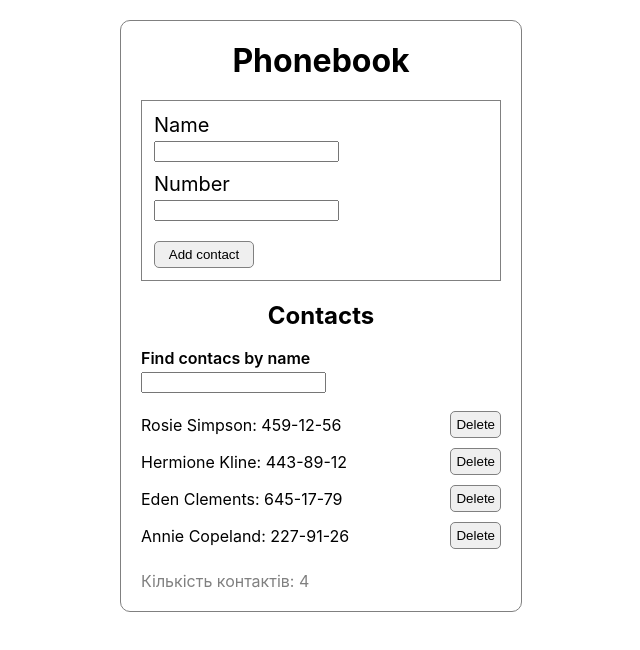
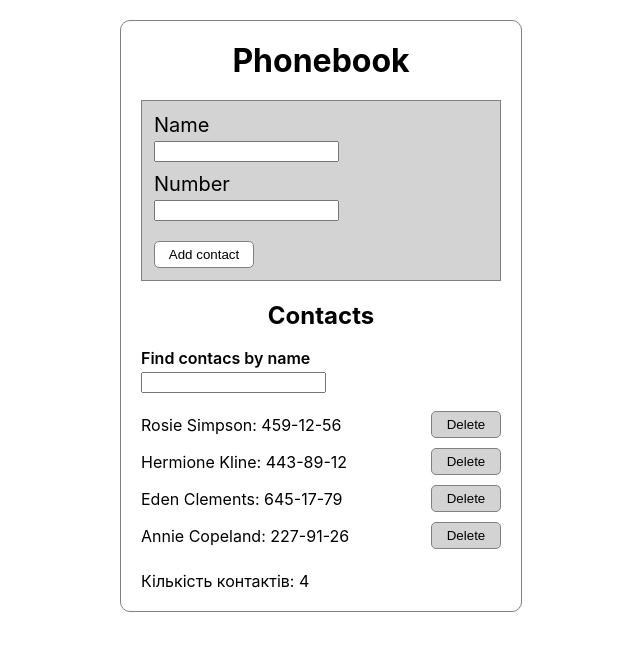
Before and after one commit to Larysa86/goit-react-hw-02-phonebook, a React (Create React App) app: page / in a window 1280 px wide. Shown: the top 650 px of the page, without its empty margins (319-959 px from the left). Built offline with nearby package versions, Linux system fonts and the light colour scheme.

Commit message:
add changes

```diff
--- a/src/components/App.module.css
+++ b/src/components/App.module.css
@@ -6,6 +6,7 @@
     padding: 20px;
     border-radius: 10px;
     border: 1px solid gray;
+
 }
 
 .title {
--- a/src/components/ContactForm/ContactForm.module.css
+++ b/src/components/ContactForm/ContactForm.module.css
@@ -4,6 +4,7 @@
     padding: 12px;
     border: 1px solid gray;
     margin: 20px 0;
+    background-color: lightgray
 
 
 }
@@ -26,10 +27,10 @@
     margin-top: 10px;
     padding: 5px;
     border-radius: 5px;
+    cursor: pointer;
+    border: 1px solid gray;
+    background-color: #fff;
 
-    cursor: pointer;
-
-    border: 1px solid gray;
 
 }
 
--- a/src/components/ContactItem/ContactItem.module.css
+++ b/src/components/ContactItem/ContactItem.module.css
@@ -9,10 +9,12 @@
     padding: 5px;
     margin-left: 10px;
     display: inline-block;
+    width: 70px;
     margin-left: auto;
     border-radius: 5px;
     cursor: pointer;
     border: 1px solid gray;
+    background-color: lightgrey;
 }
 
 .contactBtn:hover,
--- a/src/components/ContactList/ContactList.module.css
+++ b/src/components/ContactList/ContactList.module.css
@@ -10,5 +10,5 @@
     margin-top: 12px;
     font-size: 16px;
     font-weight: 400px;
-    color: gray;
+    /* color: gray; */
 }
```
